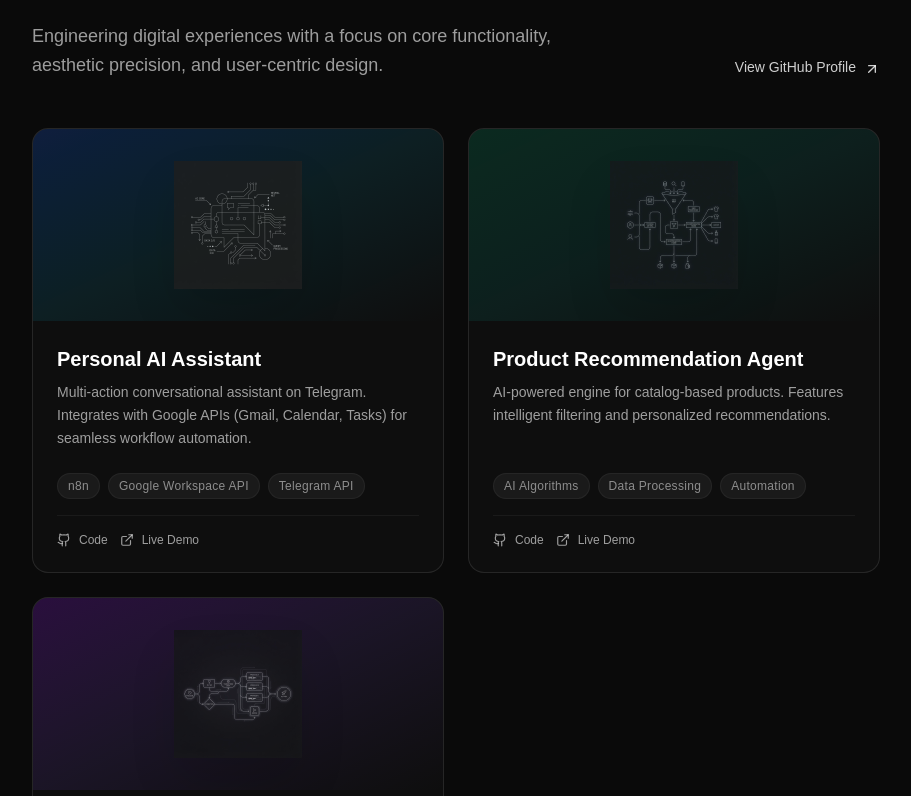
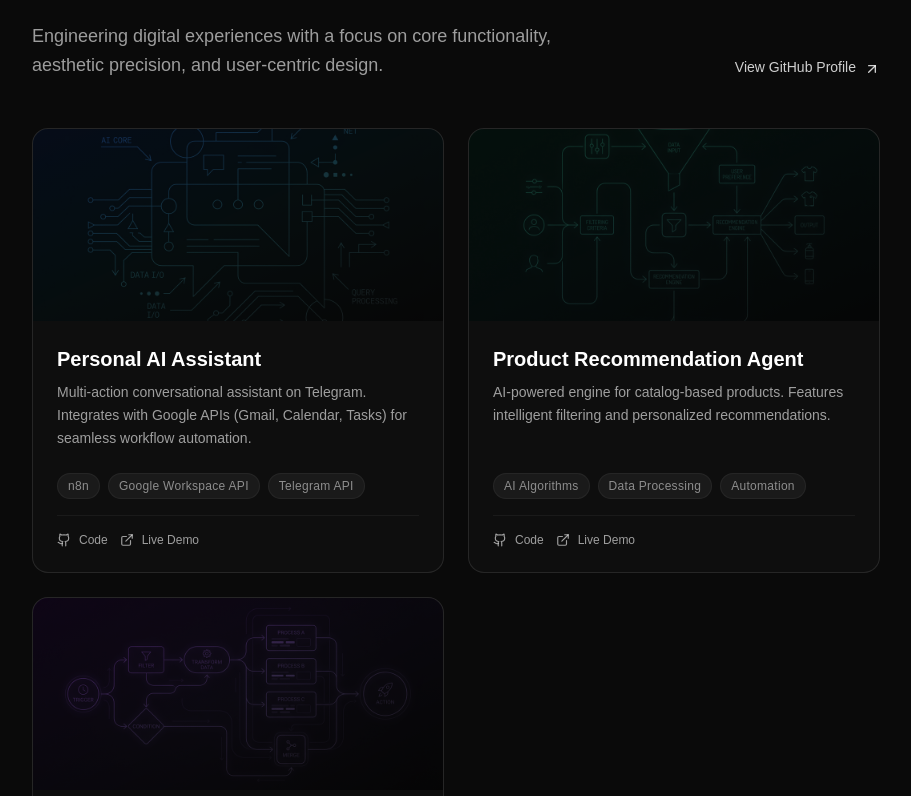
Before and after one commit to gojodennis/gd-portfolio, a Next.js app: page / in a window 1280 px wide. Shown: the part 1904-2700 px from the top of the page, without its empty margins (184-1095 px from the left). Built offline with nearby package versions, Linux system fonts and the light colour scheme.

Commit message:
feat: add Projects component to display project details with animations and images

```diff
--- a/src/components/projects.tsx
+++ b/src/components/projects.tsx
@@ -107,13 +107,12 @@ export function Projects() {
                     >
                         {/* Visual / Gradient Area */}
                         <div className={`h-48 w-full bg-gradient-to-br ${project.gradient} relative overflow-hidden group-hover:opacity-90 transition-opacity`}>
-                            <div className="absolute inset-0 flex items-center justify-center p-8 opacity-80 group-hover:opacity-100 transition-all duration-500 group-hover:scale-105">
+                            <div className="absolute inset-0 opacity-80 group-hover:opacity-100 transition-all duration-500 group-hover:scale-105 mix-blend-overlay">
                                 <Image
                                     src={project.image}
                                     alt={project.title}
-                                    width={200}
-                                    height={200}
-                                    className="object-contain w-full h-full drop-shadow-2xl"
+                                    fill
+                                    className="object-cover"
                                 />
                             </div>
                         </div>
```
